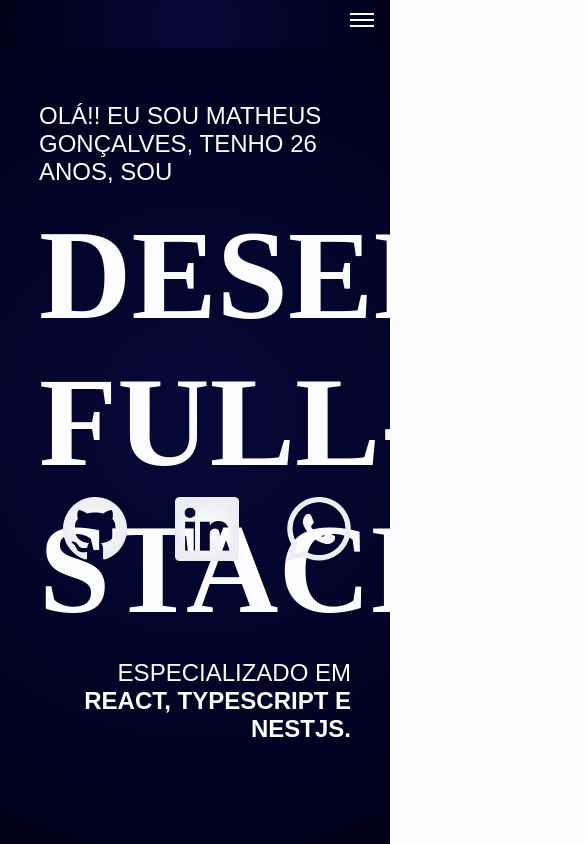
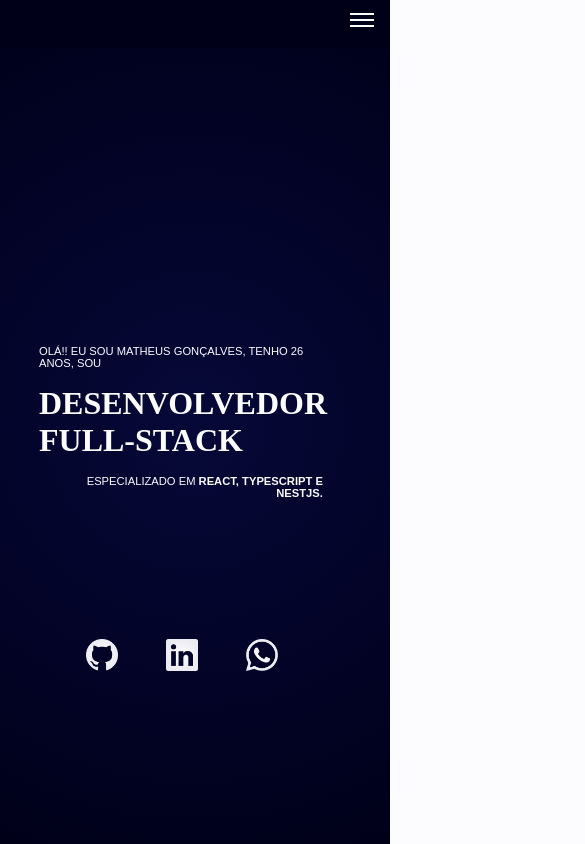
Before and after one commit to matheusLdev/projeto-portfolio, a React (Vite) app: page / in a window 390 px wide. Shown: the top 844 px of the page, 585 px wide, since content can reach past the window. Built offline with nearby package versions, Linux system fonts and the light colour scheme; the HTML template or start-up script is replaced by a standard one; a web font is replaced by a local one.

Commit message:
feat: tratando responsividade da home do site.

```diff
--- a/src/components/Header/style.ts
+++ b/src/components/Header/style.ts
@@ -44,7 +44,7 @@ export const MenuNav = styled.nav`
       flex-direction: column;
       justify-content: start;
       align-items: start;
-      background: ${Colors.gradient};
+      background: ${Colors.dark_blue};
       margin-top: 0;
       gap: 2rem;
       padding-top: 3rem;
@@ -60,6 +60,7 @@ export const MenuNav = styled.nav`
 
     &.open ul {
       height: 100vh;
+      background: ${Colors.gradient};
     }
   }
 `;
--- a/src/components/Home/style.ts
+++ b/src/components/Home/style.ts
@@ -15,6 +15,23 @@ export const ContainerMain = styled.main`
 export const TextDescription = styled.p`
   color: ${() => Colors.white};
   font-size: 1.5rem;
+
+  @media (max-width: 1200px) {
+    width: 91%;
+  }
+
+  @media (max-width: 970px) {
+    padding-left: 8rem;
+    font-size: 1rem;
+  }
+
+  @media (max-width: 820px) {
+    padding-left: 0;
+  }
+
+  @media (max-width: 490px) {
+    font-size: .7rem;
+  }
 `
 
 export const TitlePosition = styled.h1`
@@ -22,6 +39,27 @@ export const TitlePosition = styled.h1`
   font-family: ${() => Fonts.Roboto_serif_regular};
   font-size: 8rem;
   margin: 1rem 0;
+
+  @media (max-width: 1200px) {
+    font-size: 6rem;
+  }
+
+  @media (max-width: 970px) {
+    padding-left: 8rem;
+    font-size: 4rem;
+  }
+
+  @media (max-width: 820px) {
+    padding-left: 0;
+  }
+
+  @media (max-width: 650px) {
+    font-size: 3rem;
+  }
+
+  @media (max-width: 490px) {
+    font-size: 2rem;
+  }
 `
 
 export const ContainerTalkMe = styled.section`
@@ -30,6 +68,19 @@ export const ContainerTalkMe = styled.section`
   right: 0;
   display: flex;
   gap: 3rem;
+
+  @media (max-width: 1200px) {
+    left: 35%;
+    bottom: 5%;
+  }
+
+  @media (max-width: 900px) {
+    bottom: 20%;
+  }
+
+  @media (max-width: 490px) {
+    left: 15%;
+  }
 `
 
 export const LinkNav = styled.a``
@@ -41,4 +92,8 @@ export const ImgSocialNetwork = styled.img`
   &:hover {
     transform: scale(1.25);
   }
+
+  @media (max-width: 970px) {
+    width: 2rem;
+  }
 `
```
